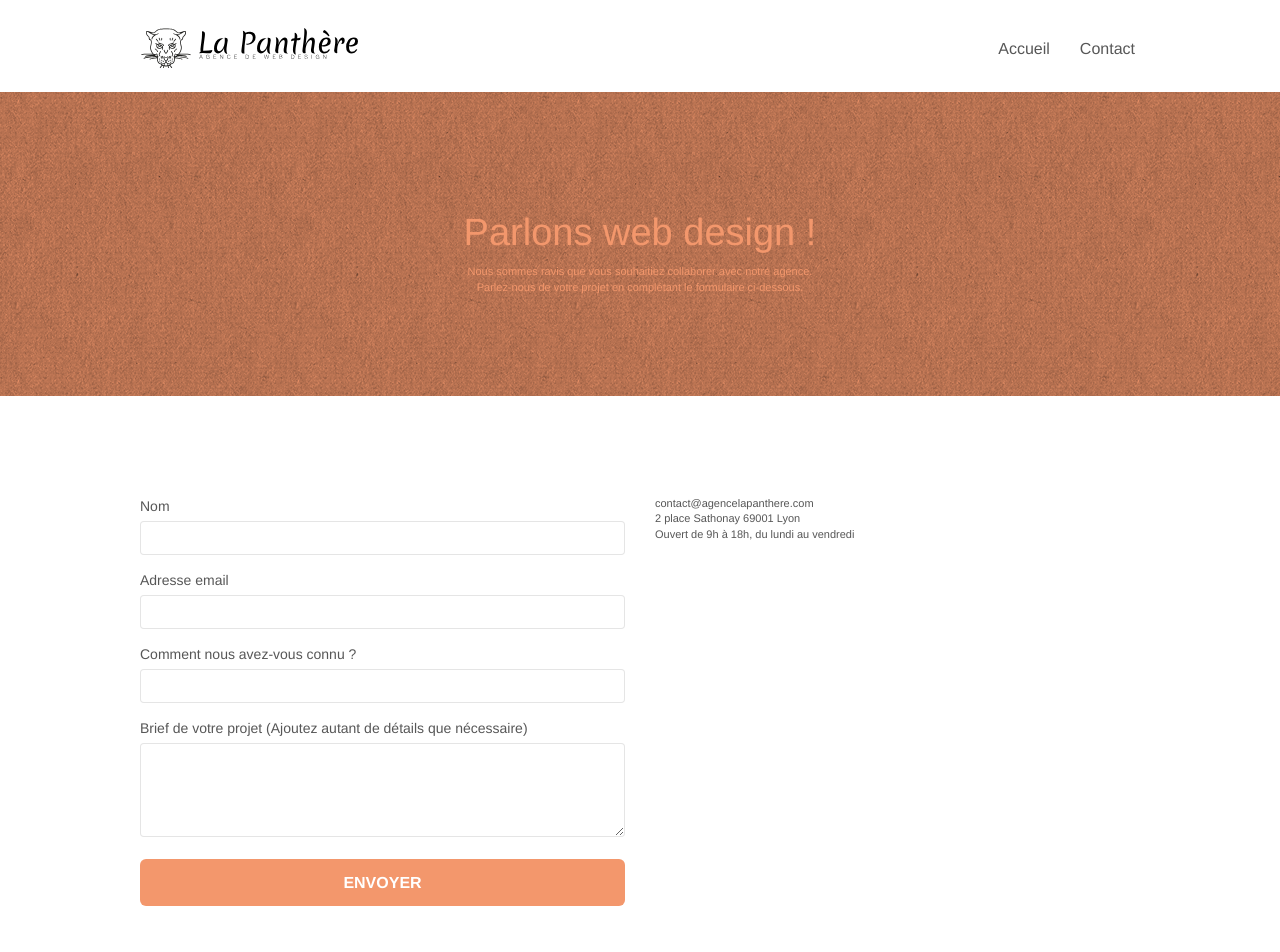
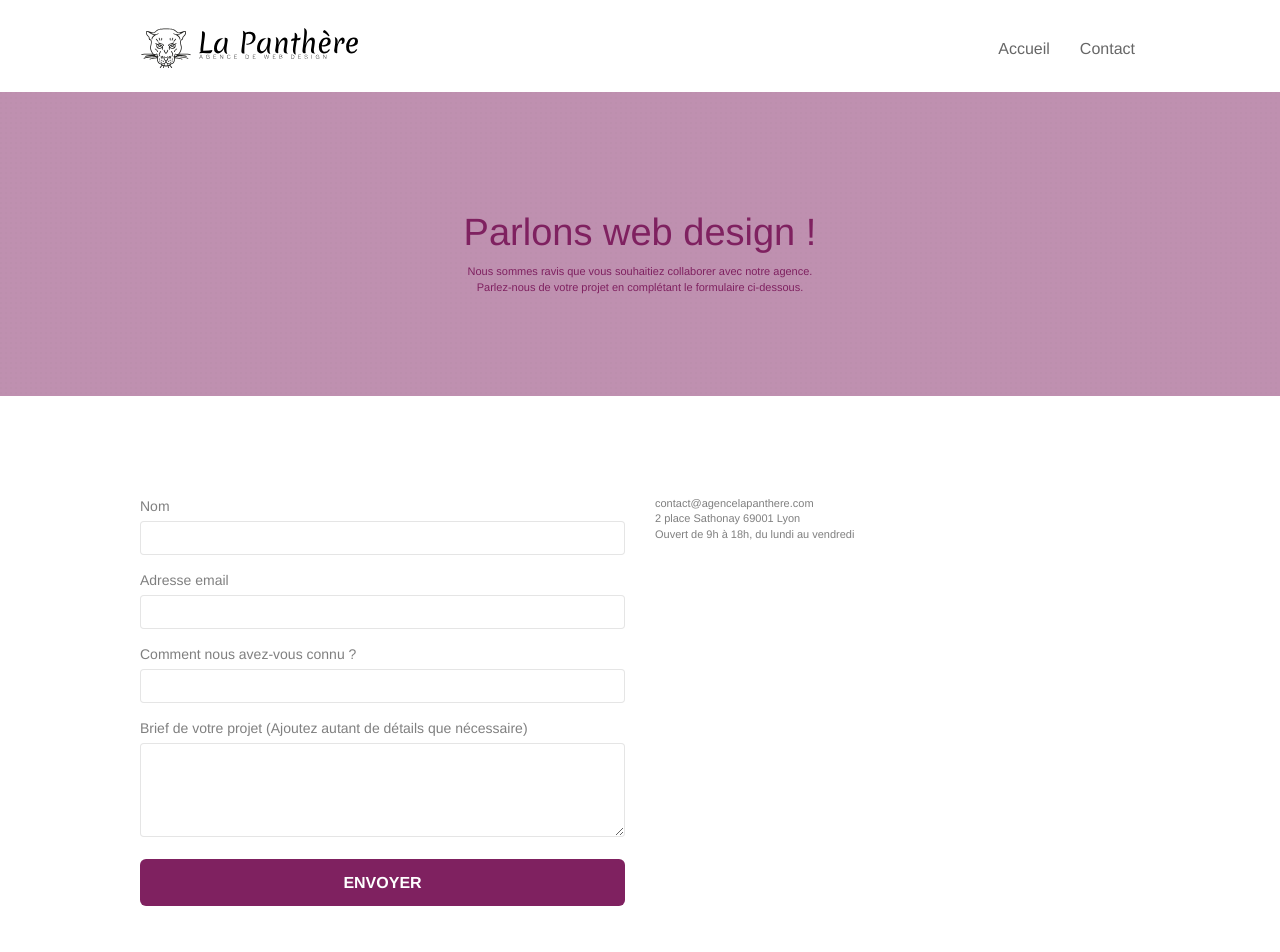
Before and after one commit to AlexToSo/AlejandroTorresSolano_4_21032022, a plain HTML site: page page2.html in a window 1280 px wide. Shown: the top 952 px of the page. Drawn offline with nearby package versions, Linux system fonts and the light colour scheme; files that its build step writes are made by us from their sources; a script that the page names is missing.

Commit message:
#6 Couleurs des encarts peu adaptés

```diff
--- a/style.css
+++ b/style.css
@@ -91,8 +91,9 @@ a:hover {
 }
 
 .texture-paper::before {
-    background: url("img/texture-paper.png");
     background-size: 280px 280px;
+    background-color: #FFF;
+    opacity: 0.5;
 }
 
 .b-parallax {
@@ -651,7 +652,6 @@ label,
 a {
     font-family: "helvetica";
     font-weight: 400;
-    color: #575757!important;
 }
 
 .container {
@@ -771,20 +771,20 @@ h4 {
 }
 
 .bgc-atomic-tangerine {
-    background-color: #F3976C;
+    background-color: #7F2160;
 }
 
 .tc-white {
-    color: #F3976C!important;
+    color: #7F2160!important;
 }
 
 .btn-atomic-tangerine {
-    background: #F3976C;
+    background: #7F2160;
     color: #FFFFFF!important;
 }
 
 .btn-atomic-tangerine:hover {
-    background: #c27956!important;
+    background: #7F2160!important;
     color: #FFFFFF!important;
 }
 
@@ -797,11 +797,11 @@ h4 {
 }
 
 .ltc-atomic-tangerine {
-    color: #F3976C!important;
+    color: #7F2160!important;
 }
 
 .ltc-atomic-tangerine:hover {
-    color: #c27956!important;
+    color: #7F2160!important;
 }
 
 .icon-dark-slate-blue {
@@ -818,7 +818,7 @@ h4 {
 }
 
 .bg-banniere {
-    background-image: url("img/agence-la-panthere.jpg");
+    background-image: url("img/agence-la-panthere.jpg") ;
 }
 
 .bg-presentation {
```
